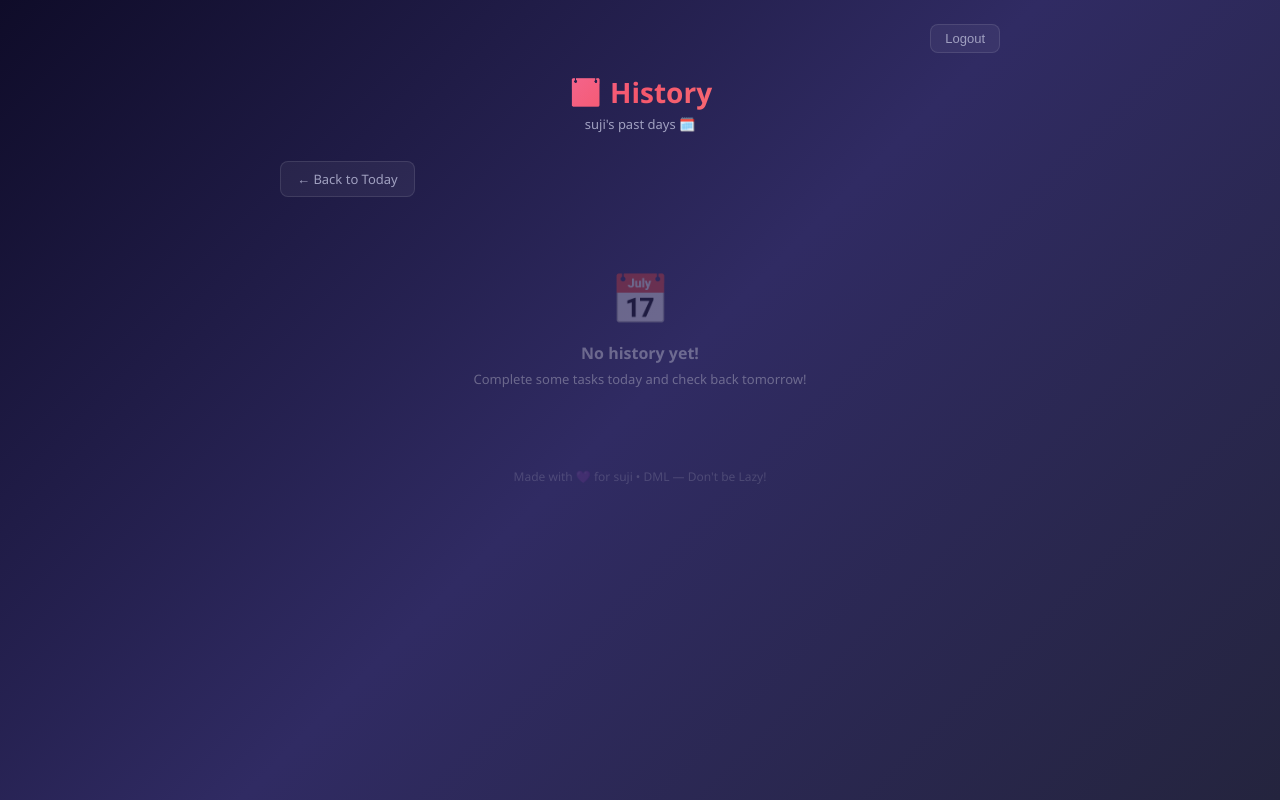
After one commit to sujitha611/day-in-my-life, a Flask app: page /history in a window 1280 px wide. The commit adds this page. Run offline with Flask 3, Linux system fonts and the light colour scheme; a user stored in the database is signed in; data comes from the database, SQL or seed files in the repository.

Commit message:
V2 - Routine carry forward + History page added

```diff
--- a/app.py
+++ b/app.py
@@ -2,7 +2,7 @@ from flask import Flask, render_template, request, redirect, url_for, flash
 from flask_login import LoginManager, UserMixin, login_user, logout_user, login_required, current_user
 from werkzeug.security import generate_password_hash, check_password_hash
 import sqlite3
-from datetime import date
+from datetime import date, timedelta
 
 app = Flask(__name__)
 app.secret_key = 'diml_secret_key_2026'
@@ -58,9 +58,29 @@ def index():
     conn = get_db()
     today = str(date.today())
     today_date = date.today()
-    is_weekend = today_date.weekday() in [5, 6]  # 5=Saturday, 6=Sunday
+    is_weekend = today_date.weekday() in [5, 6]
     tasks = []
     if not is_weekend:
+        # Check if today's tasks exist
+        existing = conn.execute('SELECT COUNT(*) FROM tasks WHERE user_id=? AND task_date=?',
+                               (current_user.id, today)).fetchone()[0]
+        # If no tasks today, carry forward routine tasks
+        if existing == 0:
+            routine_tasks = conn.execute(
+                'SELECT * FROM tasks WHERE user_id=? AND is_routine=1 AND task_date != ?',
+                (current_user.id, today)
+            ).fetchall()
+            for task in routine_tasks:
+                already = conn.execute(
+                    'SELECT COUNT(*) FROM tasks WHERE user_id=? AND name=? AND task_date=?',
+                    (current_user.id, task['name'], today)
+                ).fetchone()[0]
+                if already == 0:
+                    conn.execute(
+                        'INSERT INTO tasks (user_id, name, start_time, end_time, is_routine, done, task_date) VALUES (?,?,?,?,?,0,?)',
+                        (current_user.id, task['name'], task['start_time'], task['end_time'], 1, today)
+                    )
+            conn.commit()
         tasks = conn.execute('SELECT * FROM tasks WHERE user_id=? AND task_date=?',
                             (current_user.id, today)).fetchall()
     conn.close()
@@ -101,6 +121,18 @@ def delete(task_id):
     conn.commit()
     conn.close()
     return redirect('/')
+
+@app.route('/history')
+@login_required
+def history():
+    conn = get_db()
+    today = str(date.today())
+    days = conn.execute(
+        'SELECT task_date, COUNT(*) as total, SUM(done) as done FROM tasks WHERE user_id=? AND task_date != ? GROUP BY task_date ORDER BY task_date DESC',
+        (current_user.id, today)
+    ).fetchall()
+    conn.close()
+    return render_template('history.html', days=days, user=current_user)
 
 @app.route('/register', methods=['GET', 'POST'])
 def register():
--- /dev/null
+++ b/templates/history.html
@@ -0,0 +1,69 @@
+<!DOCTYPE html>
+<html lang="en">
+<head>
+    <meta charset="UTF-8">
+    <meta name="viewport" content="width=device-width, initial-scale=1.0">
+    <title>History — Day In My Life</title>
+    <style>
+        * { margin: 0; padding: 0; box-sizing: border-box; }
+        body { min-height: 100vh; background: linear-gradient(135deg, #0f0c29, #302b63, #24243e); color: #e8e8f0; font-family: 'Segoe UI', sans-serif; padding: 24px 16px; }
+        .container { max-width: 720px; margin: 0 auto; }
+        .header { text-align: center; margin-bottom: 28px; }
+        h1 { font-size: 28px; background: linear-gradient(135deg, #f093fb, #f5576c, #fda085); -webkit-background-clip: text; -webkit-text-fill-color: transparent; font-weight: 900; }
+        .subtitle { color: #a0a0c0; font-size: 13px; margin-top: 4px; }
+        .back-btn { display: inline-block; margin-bottom: 20px; background: rgba(255,255,255,0.05); border: 1px solid rgba(255,255,255,0.1); color: #a0a0c0; padding: 8px 16px; border-radius: 8px; cursor: pointer; font-size: 13px; text-decoration: none; }
+        .day-card { background: rgba(255,255,255,0.05); border: 1px solid rgba(255,255,255,0.08); border-radius: 14px; padding: 18px; margin-bottom: 12px; }
+        .day-top { display: flex; justify-content: space-between; align-items: center; margin-bottom: 10px; }
+        .day-date { font-weight: 700; font-size: 15px; color: #e8e8f0; }
+        .day-count { font-size: 13px; font-weight: 700; color: #f093fb; }
+        .progress-bar { background: rgba(0,0,0,0.3); border-radius: 99px; height: 8px; margin-bottom: 8px; }
+        .progress-fill { height: 100%; border-radius: 99px; background: linear-gradient(90deg, #f093fb, #f5576c, #fda085); }
+        .day-msg { font-size: 12px; font-weight: 600; }
+        .empty { text-align: center; padding: 48px 20px; color: rgba(255,255,255,0.3); }
+        .empty div { font-size: 48px; margin-bottom: 12px; }
+        .logout { float: right; background: rgba(255,255,255,0.05); border: 1px solid rgba(255,255,255,0.1); color: #a0a0c0; padding: 6px 14px; border-radius: 8px; cursor: pointer; font-size: 13px; }
+    </style>
+</head>
+<body>
+<div class="container">
+    <div style="overflow:hidden; margin-bottom:20px;">
+        <a href="/logout"><button class="logout">Logout</button></a>
+    </div>
+
+    <div class="header">
+        <h1>📅 History</h1>
+        <p class="subtitle">{{ user.name }}'s past days 🗓️</p>
+    </div>
+
+    <a href="/" class="back-btn">← Back to Today</a>
+
+    {% if days %}
+        {% for day in days %}
+        {% set percent = ((day.done / day.total) * 100)|int if day.total > 0 else 0 %}
+        <div class="day-card">
+            <div class="day-top">
+                <p class="day-date">📅 {{ day.task_date }}</p>
+                <span class="day-count">{{ day.done }}/{{ day.total }} • {{ percent }}%</span>
+            </div>
+            <div class="progress-bar">
+                <div class="progress-fill" style="width:{{ percent }}%"></div>
+            </div>
+            <p class="day-msg" style="color:{% if percent == 100 %}#4ade80{% elif percent >= 50 %}#fda085{% else %}#f5576c{% endif %};">
+                {% if percent == 100 %}🎉 Perfect day!
+                {% elif percent >= 50 %}💪 Good effort!
+                {% else %}😤 DML! Do better!{% endif %}
+            </p>
+        </div>
+        {% endfor %}
+    {% else %}
+        <div class="empty">
+            <div>📅</div>
+            <p style="font-weight:700; font-size:16px;">No history yet!</p>
+            <p style="font-size:13px; margin-top:6px;">Complete some tasks today and check back tomorrow!</p>
+        </div>
+    {% endif %}
+
+    <p style="text-align:center; color:rgba(255,255,255,0.15); font-size:12px; margin-top:32px;">Made with 💜 for {{ user.name }} • DML — Don't be Lazy!</p>
+</div>
+</body>
+</html>
--- a/templates/index.html
+++ b/templates/index.html
@@ -59,7 +59,8 @@
 <body>
 <div class="container">
     <div style="overflow:hidden; margin-bottom:20px;">
-        <a href="/logout"><button class="logout">Logout</button></a>
+       <a href="/history"><button class="logout" style="margin-right:8px;">📅 History</button></a>
+       <a href="/logout"><button class="logout">Logout</button></a>
     </div>
 
     <div class="header">
```
